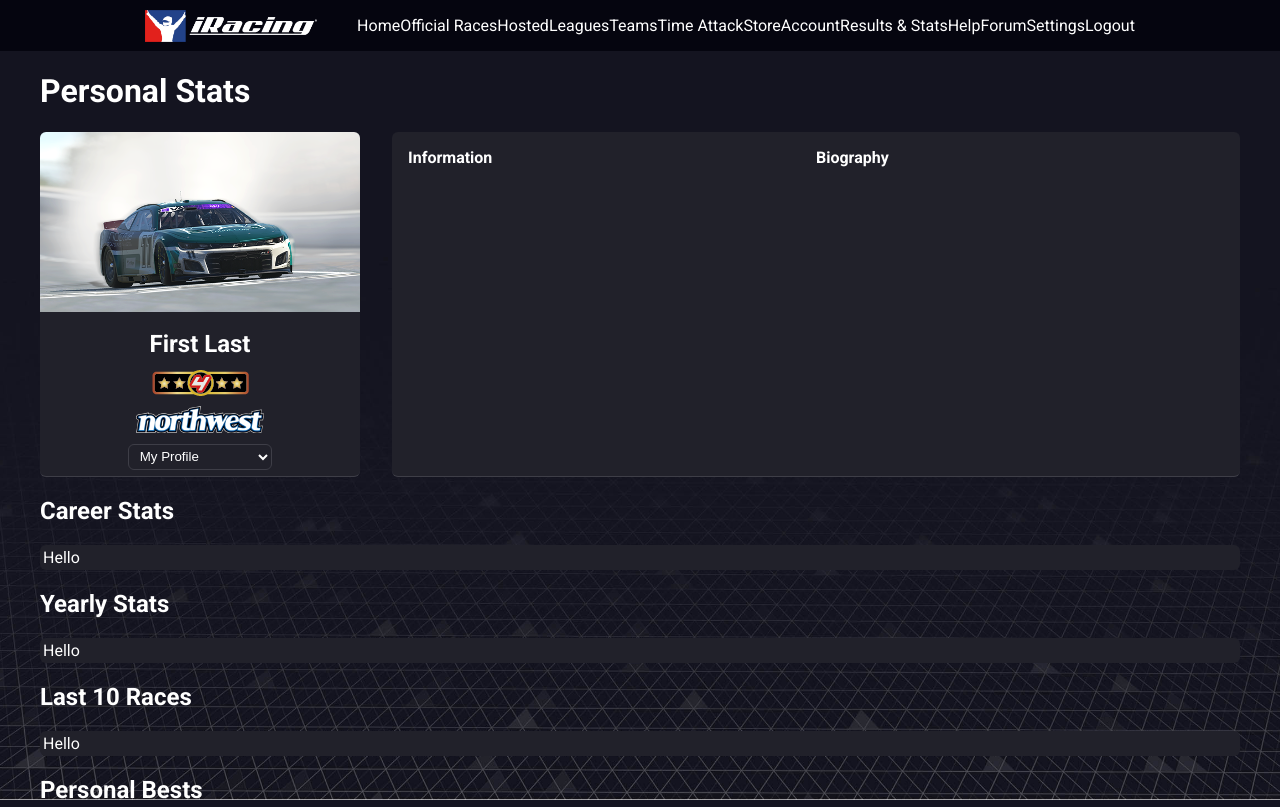
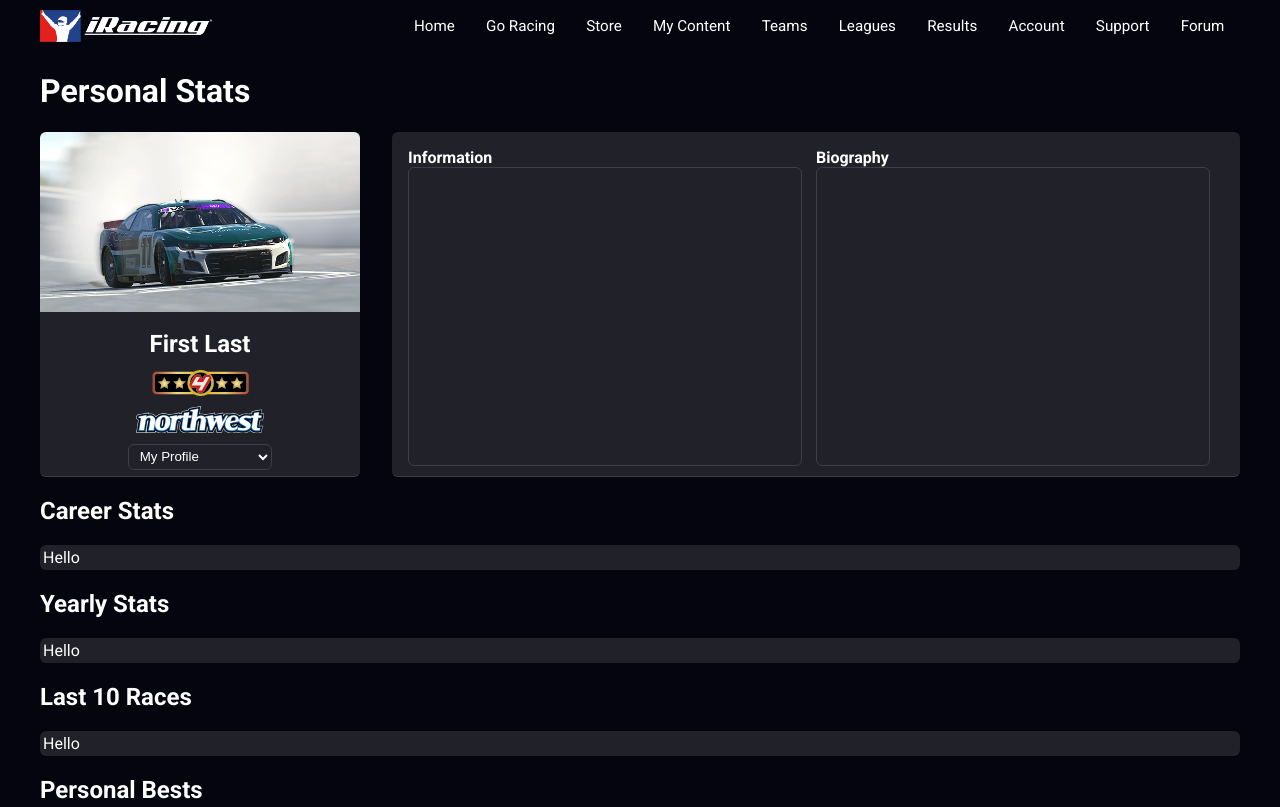
Before and after one commit to ryanbey/iRacing-Modern-Profile, a browser extension: page prototype/prototype.html in a window 1280 px wide. Shown: the top 807 px of the page. Drawn offline with Linux system fonts and the light colour scheme.

Commit message:
finshed first level navbar, started driver book

```diff
--- a/prototype/prototype.html
+++ b/prototype/prototype.html
@@ -15,98 +15,16 @@
          <img src="images/iracing-inline-color-white.webp" alt="iracing header logo">
          <nav>
             <ul>
-            <li>Home</li>
-            <li>Official Races</li>
-            <!-- <ul>
-               <li>Official Race Guide</li>
-               <li>Popular Races Guide</li>
-               <li>Curent Series</li>
-               <li>Watch / Ghost / Crew / Spot</li>
-               <li>iRacing Race Schedule (PDF)</li>
-            </ul> -->
-            <li>Hosted</li>
-            <!-- <ul>
-               <li>Join a Race</li>
-               <li>Host a Race</li>
-               <li>Hosted Results</li>
-               <li>Host a Tournament Race</li>
-               <li>Tournament Results</li>
-            </ul> -->
-            <li>Leagues</li>
-            <!-- <ul>
-               <li>League Directory</li>
-               <li>League Sessions</li>
-               <li>Pending League Requests</li>
-            </ul> -->
-            <li>Teams</li>
-            <!-- <ul>
-               <li>About Teams</li>
-               <li>My Teams</li>
-               <li>All Teams</li>
-               <li>My Team Sessions</li>
-               <li>All Team Invites</li>
-               <li>Customize Paint Schemes</li>
-               <ul>
-                  <li>Customize Car(s)</li>
-                  <li>Customize Suit</li>
-               </ul>
-            </ul> -->
-            <li>Time Attack</li>
-            <li>Store</li>
-            <!-- <ul>
-               <li>Buy Cars</li>
-               <li>Buy Tracks</li>
-               <li>Buy Tech Tracks</li>
-               <li>Buy iRacing Dollars</li>
-               <li>Gift Cards</li>
-               <li>Special Offers</li>
-               <li>Refer a Friend</li>
-               <li>Wheels & Pedals</li>
-               <li>iRacing Merchandise</li>
-            </ul> -->
-            <li>Account</li>
-            <!-- <ul>
-               <li>My Account</li>
-               <li>My Profile</li>
-               <li>My Race Participation</li>
-               <li>myRacers</li>
-               <li>My Cars</li>
-               <li>My Tracks</li>
-               <li>My Tech Tracks</li>
-               <li>Customize Paint Schemes</li>
-               <ul>
-                  <li>Customize Car(s)</li>
-                  <li>Customize Helmet</li>
-                  <li>Customize Suit</li>
-               </ul>
-            </ul> -->
-            <li>Results & Stats</li>
-            <!-- <ul>
-               <li>My Series Results</li>
-               <li>My Replays</li>
-               <li>Series Stats</li>
-               <li>Team Series Stats</li>
-               <li>Drivers Stats</li>
-               <li>World Records</li>
-            </ul> -->
-            <li>Help</li>
-            <!-- <ul>
-               <li>FAQs</li>
-               <li>How-to Videos</li>
-               <li>Sporting Code</li>
-               <li>Documents & Tools</li>
-               <li>Driving School</li>
-               <li>File Protest</li>
-               <li>Support</li>
-               <li>Fast Support</li>
-               <li>Contact Us</li>
-            </ul> -->
-            <li>Forum</li>
-            <!-- <ul>
-               <li>New Forum</li>
-            </ul> -->
-            <li>Settings</li>
-            <li>Logout</li>
+               <li><a class="nav-link" href="https://members.iracing.com/membersite/member/Home.do?page=press">Home</a></li>
+               <li><a class="nav-link" href="#">Go Racing</a></li>
+               <li><a class="nav-link" href="#">Store</a></li>
+               <li><a class="nav-link" href="#">My Content</a></li>
+               <li><a class="nav-link" href="#">Teams</a></li>
+               <li><a class="nav-link" href="#">Leagues</a></li>
+               <li><a class="nav-link" href="#">Results</a></li>
+               <li><a class="nav-link" href="#">Account</a></li>
+               <li><a class="nav-link" href="#">Support</a></li>
+               <li><a class="nav-link" href="https://forums.iracing.com/">Forum</a></li>
             </ul>
          </nav>
       </div>
@@ -127,11 +45,11 @@
          <section class="driver-book">
             <div class="driver-info-container">
                <h3 class="driver-book-heading">Information</h3>
-               <!-- <textarea name="driver-info" id="driver-info" cols="30" rows="10" class="driver-info-text-area"></textarea> -->
+               <textarea name="driver-info" class="driver-book-text-box" id="driver-info" cols="30" rows="10" class="driver-info-text-area"></textarea>
             </div>
             <div class="driver-bio-container">
                <h3 class="driver-book-heading">Biography</h3>
-               <!-- <textarea name="driver-bio" id="driver-bio" cols="30" rows="10" class="driver-info-text-area"></textarea> -->
+               <textarea name="driver-bio" class="driver-book-text-box" id="driver-bio" cols="30" rows="10" class="driver-info-text-area"></textarea>
             </div>
          </section>
       </div>
--- a/prototype/scss/styles.scss
+++ b/prototype/scss/styles.scss
@@ -14,7 +14,7 @@
 // GENERAL
 //////
 body {
-   background: $darkblue url('../images/forum-bg-dark.jpg') no-repeat fixed;
+   background: $darkblue /*url('../images/forum-bg-dark.jpg')*/ no-repeat fixed;
    background-size: cover;
    color: $text-primary;
    font-family: 'Roboto', sans-serif;
@@ -36,10 +36,30 @@
    & > ul {
       display: flex;
       justify-content: space-between;
+      padding-left: 0;
+      list-style: none;
+      margin: 0;
       & > li {
          padding-left: 0;
+         padding: .5em; // KEEP SAME
          list-style: none;
+         white-space: nowrap;
+         overflow: hidden;
       }
+   }
+}
+
+.nav-link {
+   font-size: .95em;
+   text-decoration: none;
+   color: white;
+   padding: .5em; // KEEP SAME
+   &:visited {
+      color: white;
+   }
+   &:hover {
+      background-color: $darkgray;
+      border-radius: $border-radius;
    }
 }
 
@@ -49,10 +69,11 @@
 }
 
 .header-content {
-   max-width: $content-width;
+   width: $content-width;
    display: flex;
    justify-content: space-between;
    align-items: center;
+   padding: .5em 0;
    & > img {
       width: 172px;
       height: 32px;
@@ -108,4 +129,16 @@
       margin: 0;
       font-size: 1em;
    }
+   &-text-box {
+      background-color: $darkgray;
+      resize: none;
+      width: 95%;
+      height: 94%;
+      border: 1px solid $lightgray;
+      border-radius: $border-radius;
+      color: $text-primary;
+      font-family: "Roboto", sans-serif;
+      // Add scrollbar styling later
+      // Remove border later!
+   }
 }
```
Also changed, not shown: prototype/scss/styles.css, 1 other file.
